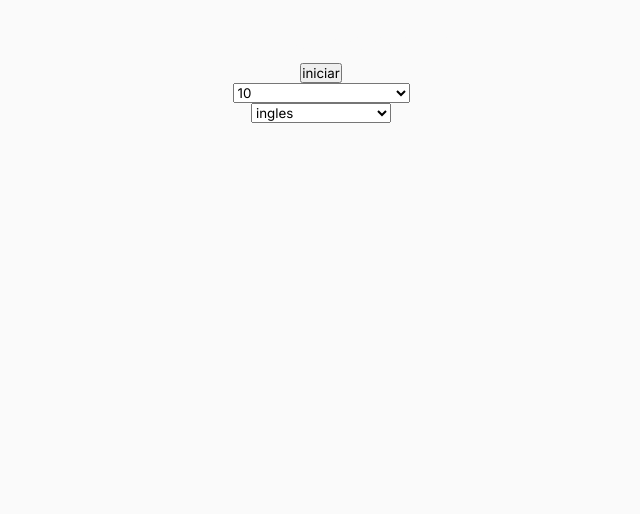
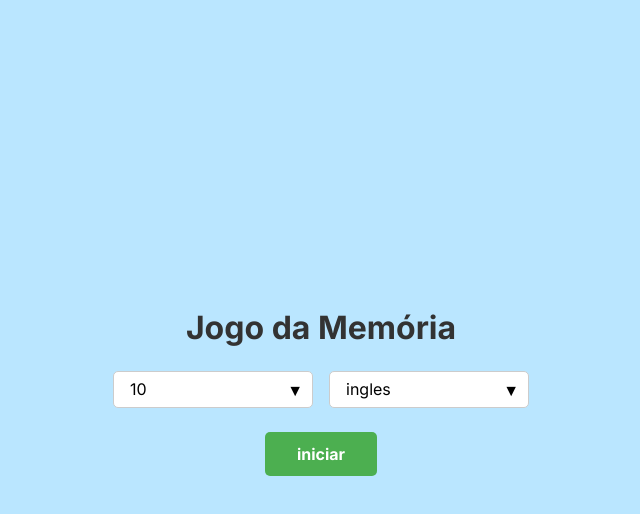
Before and after one commit to limarich/projeto-idiomas-taes, a React (Vite) app: page /memory-game in a window 1280 px wide. Shown: the top 514 px of the page, without its empty margins (319-959 px from the left). Built offline with nearby package versions, Linux system fonts and the light colour scheme.

Commit message:
feat: style for memory game

```diff
--- a/src/components/MemoryCard/memory-card.module.css
+++ b/src/components/MemoryCard/memory-card.module.css
@@ -1,18 +1,30 @@
 .card {
-  width: 100px;
-  height: 100px;
+  width: 120px;
+  height: 160px;
   display: flex;
   align-items: center;
   justify-content: center;
-  background-color: lightgrey;
+  background-color: #f0f0f0;
   cursor: pointer;
+  border: 2px solid #ccc;
+  border-radius: 10px;
+  box-shadow: 0px 4px 8px rgba(0, 0, 0, 0.1);
+  transition: transform 0.3s ease, border-color 0.3s ease;
 }
 
 .card.flipped {
   background-color: white;
+  color: var(--text-color);
+  font-weight: 500;
 }
 
 .card.matched {
-  background-color: lightgreen;
+  background-color: #4caf50;
+  border-color: transparent;
   cursor: default;
+  color: white;
 }
+
+.card:hover {
+  transform: scale(1.05);
+}
--- a/src/components/QuestionCard/question-card.module.css
+++ b/src/components/QuestionCard/question-card.module.css
@@ -34,7 +34,7 @@
 }
 
 .question-container h3 {
-  color: #FF7410;
+  color: #ff7410;
   font-family: Rubik;
   font-weight: 600;
 }
@@ -98,7 +98,6 @@
   opacity: 0.95;
 }
 
-
 .next-btn {
   all: unset;
   cursor: pointer;
@@ -117,6 +116,6 @@
 
 .next-btn:hover {
   border: 2px solid var(--secondary);
-  color: #FF7410;
+  color: #ff7410;
   background-color: #ffdbb62c;
 }
--- a/src/pages/MemoryGame/index.tsx
+++ b/src/pages/MemoryGame/index.tsx
@@ -29,7 +29,7 @@ export const MemoryGame = () => {
   const [objectiveLanguage, setObjectiveLanguage] =
     useState<IdiomOptions>("ingles");
   const [memoPairs, setMemoPairs] = useState<MemoPair[]>([]);
-  const [cardsNumber, setCardsNumber] = useState(10);
+  const [cardsNumber, setCardsNumber] = useState(5);
 
   const { requestApi, isLoading } = useGeminiApi();
 
@@ -112,14 +112,11 @@ export const MemoryGame = () => {
 
   return (
     <div className={styles.container}>
+      <header>
         <h1>{mainSection.title}</h1>
-      <button
-        onClick={() => {
-          fetchQuestionsData();
-        }}
-      >
-        {mainSection.startButton}
-      </button>
+
+        <div className={styles.options}>
+          <div className={styles["select-wrapper"]}>
             <select
               name="cards-number"
               onChange={(e) => setCardsNumber(parseInt(e.target.value, 10))}
@@ -132,11 +129,15 @@ export const MemoryGame = () => {
               <option value="10">20</option>
               <option value="15">30</option>
             </select>
+          </div>
 
+          <div className={styles["select-wrapper"]}>
             <select
               name="objective"
               id="objective"
-        onChange={(e) => setObjectiveLanguage(e.target.value as IdiomOptions)}
+              onChange={(e) =>
+                setObjectiveLanguage(e.target.value as IdiomOptions)
+              }
               defaultValue={"ingles"}
             >
               <option value="" defaultChecked disabled>
@@ -153,6 +154,18 @@ export const MemoryGame = () => {
                 </option>
               ))}
             </select>
+          </div>
+        </div>
+
+        <button
+          onClick={() => {
+            fetchQuestionsData();
+          }}
+          className={styles["start-button"]}
+        >
+          {mainSection.startButton}
+        </button>
+      </header>
       {isLoading ? (
         "Carregando..."
       ) : (
--- a/src/pages/MemoryGame/memory-game.module.css
+++ b/src/pages/MemoryGame/memory-game.module.css
@@ -2,27 +2,107 @@
   display: flex;
   flex-direction: column;
   align-items: center;
-
+  justify-content: center;
   height: 100vh;
-  width: 100%;
+  background-color: var(--primary);
 }
 
 .container h1 {
-  color: var(--white);
-  padding-top: 1.5rem;
+  color: #333;
+  font-size: 2rem;
+  margin-bottom: 1rem;
+}
+.container header {
+  margin-bottom: 1rem;
+  display: flex;
+  flex-direction: column;
+  align-items: center;
+}
+
+.button {
+  background-color: #007bff;
+  color: white;
+  border: none;
+  padding: 0.5rem 1rem;
+  font-size: 1rem;
+  border-radius: 5px;
+  cursor: pointer;
+  margin-bottom: 1rem;
+}
+.options {
+  display: flex;
+  align-items: center;
+  gap: 1rem;
+  margin: 0.5rem 0;
+}
+.select-wrapper {
+  position: relative;
+  margin-bottom: 1rem;
+}
+
+.select-wrapper select {
+  appearance: none;
+  padding: 0.5rem 2rem 0.5rem 1rem;
+  font-size: 1rem;
+  border: 1px solid #ccc;
+  border-radius: 5px;
+  cursor: pointer;
+  width: 200px;
+  background-color: white;
+}
+
+.select-wrapper::after {
+  content: "\25BC";
+  position: absolute;
+  top: 50%;
+  right: 10px;
+  transform: translateY(-50%);
+  pointer-events: none;
+}
+
+.select-wrapper::before {
+  content: "";
+  position: absolute;
+  top: 0;
+  bottom: 0;
+  right: 0;
+  width: 30px;
+  background-color: transparent;
+  pointer-events: none;
 }
 
 .memory-cards-wrapper {
-  margin: auto;
   display: grid;
-  grid-template-columns: repeat(auto-fit, minmax(120px, 1fr));
+  grid-template-columns: repeat(auto-fit, minmax(200px, 1fr));
+  justify-items: center;
   gap: 10px;
-  align-items: center;
-  width: 50%;
+  width: 80%;
+}
+
+.start-button {
+  padding: 0.75rem 2rem;
+  font-size: 1rem;
+  font-weight: bold;
+  color: white;
+  background-color: #4caf50;
+  border: none;
+  border-radius: 5px;
+  cursor: pointer;
+  transition: background-color 0.3s ease;
+}
+
+.start-button:hover {
+  background-color: #388e3c;
+}
+
+@media screen and (max-width: 768px) {
+  .memory-cards-wrapper {
+    grid-template-columns: repeat(3, 1fr);
+  }
 }
 
 @media screen and (max-width: 480px) {
   .memory-cards-wrapper {
-    grid-template-columns: repeat(3, 1fr);
+    grid-template-columns: repeat(2, 1fr);
   }
 }
```
Lines whose indentation alone changed are shown as unchanged.
